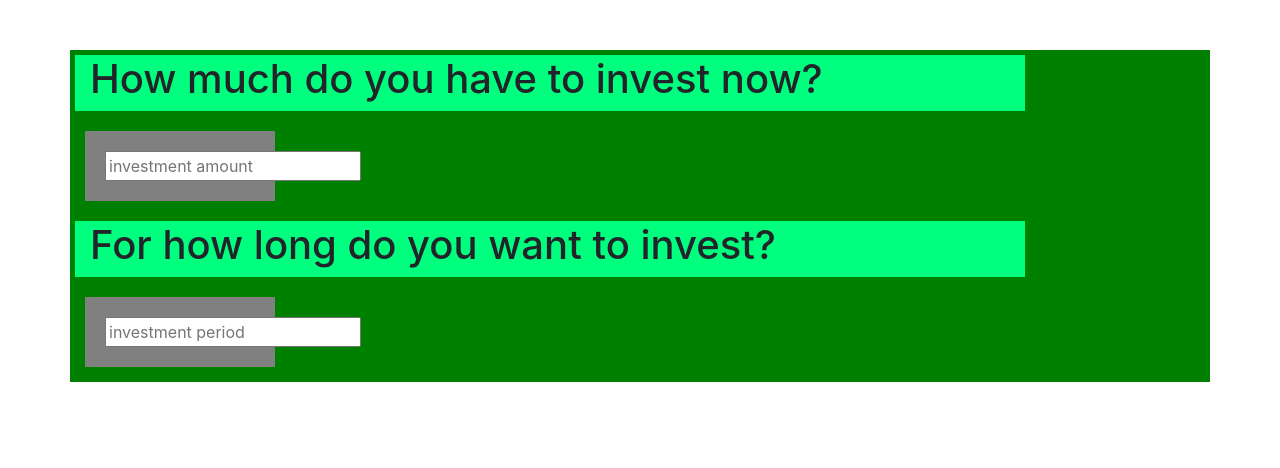
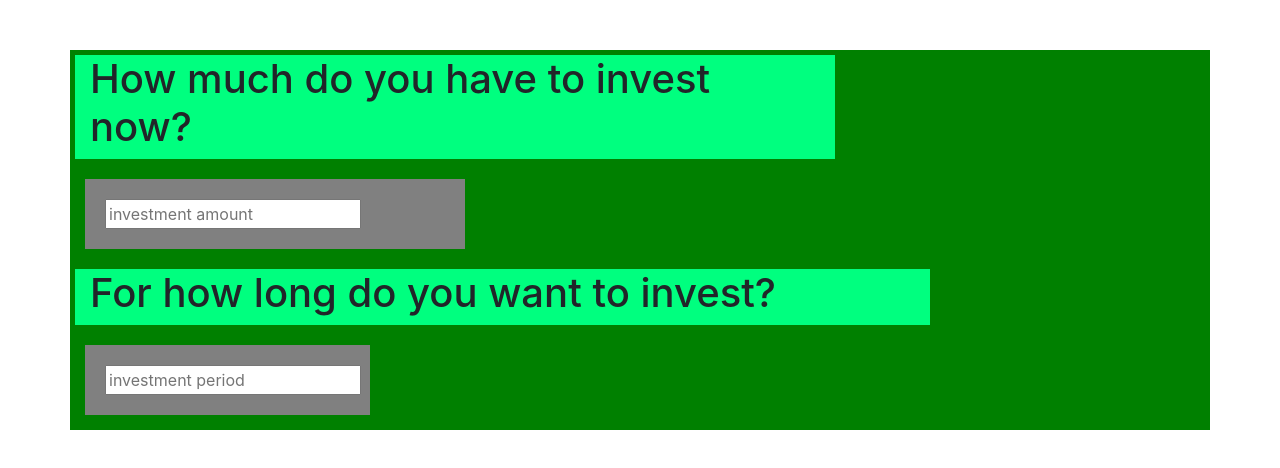
Before and after one commit to sbecng/mysbecng, a plain HTML site: page investment.html in a window 1280 px wide. Drawn offline with nearby package versions, Linux system fonts and the light colour scheme.

Commit message:
Update investment.html

```diff
--- a/investment.html
+++ b/investment.html
@@ -31,18 +31,18 @@
     <body>
       <div class="container mycon">
         <div class="row myrow">
-          <div class="col-10 mycol">
+          <div class="col-8 mycol">
             <h1>How much do you have to invest now?</h1>
           </div>
-          <div class="col-2 mycol2">
+          <div class="col-4 mycol2">
             <input amount="amount" type "number" placeholder="investment amount">
           </div>
         </div>
         <div class="row myrow">
-          <div class="col-10 mycol">
+          <div class="col-9 mycol">
             <h1>For how long do you want to invest?</h1>
           </div>
-          <div class="col-2 mycol2">
+          <div class="col-3 mycol2">
             <input time="time" type "integer" placeholder="investment period">
           </div>
         </div>
```
